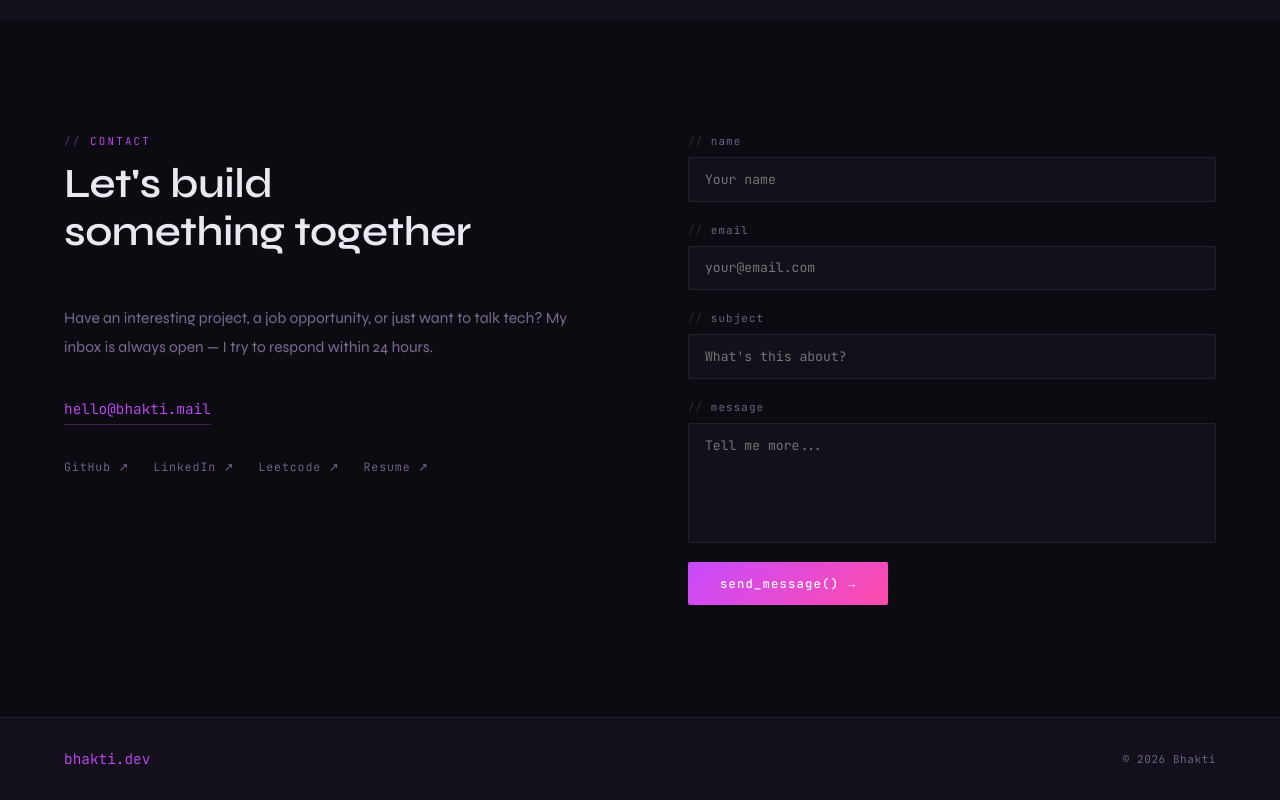
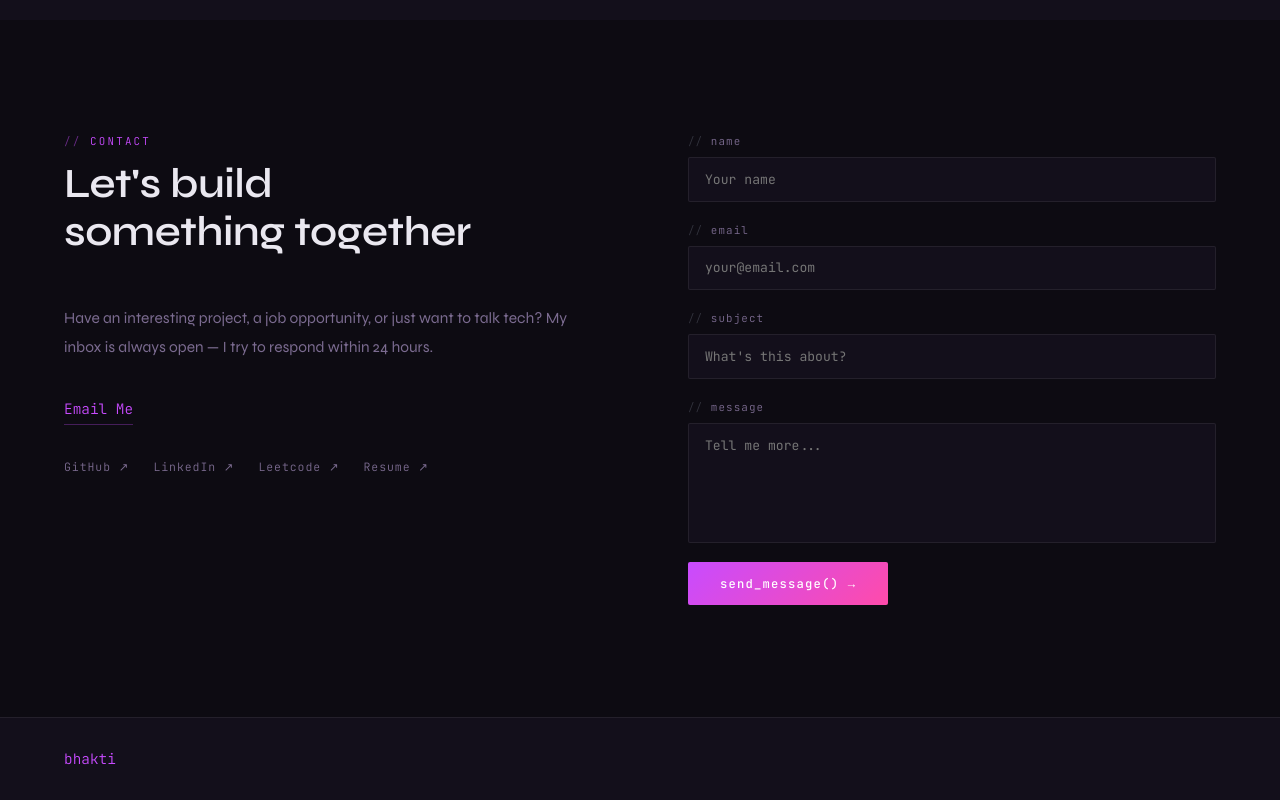
Before and after one commit to chaudharybhakti0-bot/bhakti_Portfolio, a plain HTML site: page index.html in a window 1280 px wide. Shown: the part 3421-4221 px from the top of the page. Drawn offline with Linux system fonts and the light colour scheme.

Commit message:
Update index.html

```diff
--- a/index.html
+++ b/index.html
@@ -318,7 +318,9 @@
       <p class="section-label">contact</p>
       <h2 class="section-title">Let's build<br>something together</h2>
       <p class="contact-body">Have an interesting project, a job opportunity, or just want to talk tech? My inbox is always open — I try to respond within 24 hours.</p>
-      <a href="mailto:chaudharybhakti0@gmail.com" class="contact-email-link">hello@bhakti.mail</a>
+      <a href="mailto:chaudharybhakti0@gmail.com" class="contact-email-link">
+  Email Me
+</a>
       <div class="social-row">
         <a href="https://github.com/chaudharybhakti0-bot">GitHub ↗</a>
         <a href="https://www.linkedin.com/in/bhakti-chaudhary-361678294/">LinkedIn ↗</a>
@@ -352,8 +354,7 @@
 
 <!-- FOOTER -->
 <footer>
-  <div class="footer-logo">bhakti.dev</div>
-  <div class="footer-copy">© 2026 Bhakti</div>
+  <div class="footer-logo">bhakti</div>
 </footer>
 <script>
   const phrases = ["scalable backends.", "clean APIs.", "fast web apps.", "things that matter."];
```
